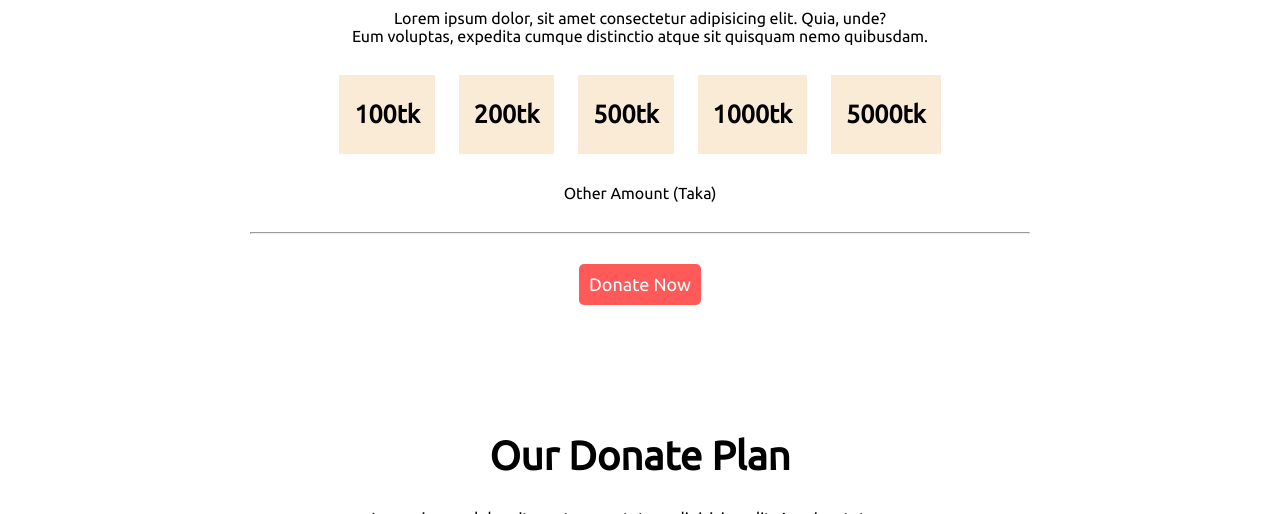
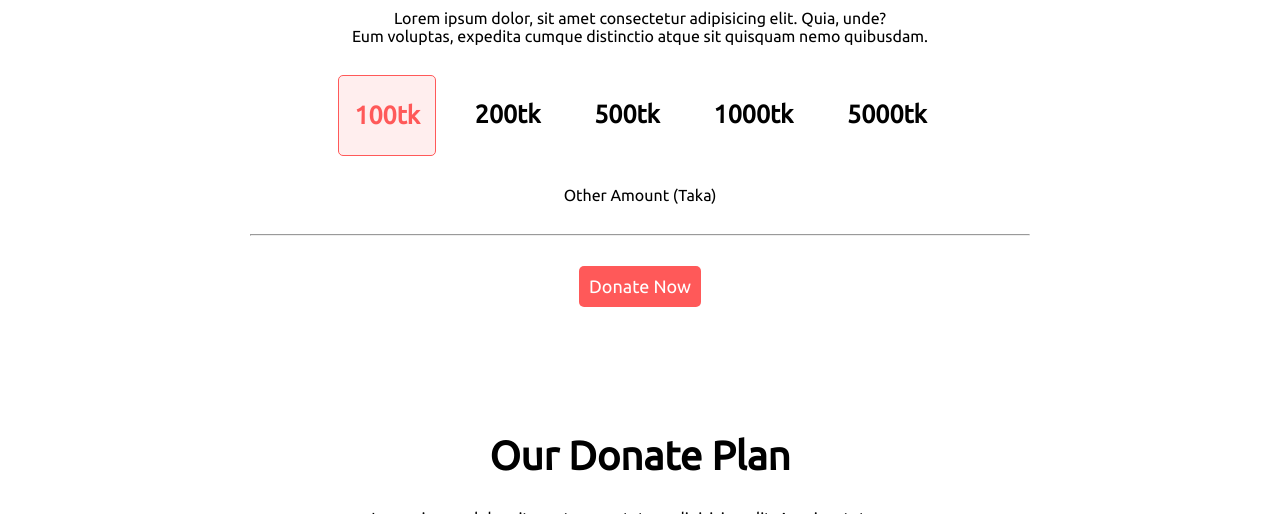
Before and after one commit to amir2601/donation-site, a plain HTML site: page index.html in a window 1280 px wide. In both pictures the pointer is over the element "100tk". Shown: the part 767-1281 px from the top of the page. Drawn offline with Linux system fonts and the light colour scheme.

Commit message:
hover effect added

```diff
--- a/css/style.css
+++ b/css/style.css
@@ -3,6 +3,12 @@
     font-family: 'Poppins', sans-serif;
     font-family: 'Ubuntu', sans-serif;
     margin: 0;
+}
+.package:hover, .plan-box-1:hover, .plan-box-2:hover, .plan-box-3:hover {
+    background: #FFEEEE;
+    color: #ff5959;
+    border: 1px solid #ff5959;
+    border-radius: 5px;
 }
 header {
     background-image: url('../images/donation13.jpg');
@@ -55,7 +61,7 @@ header {
 }
 .package {
     padding: 25px 15px;
-    background-color: antiquewhite;
+    background-color: FAFAFA;
     font-size: 25px;
     font-weight: 700;
     /* box-shadow: 5px 5px 15px; */
```
